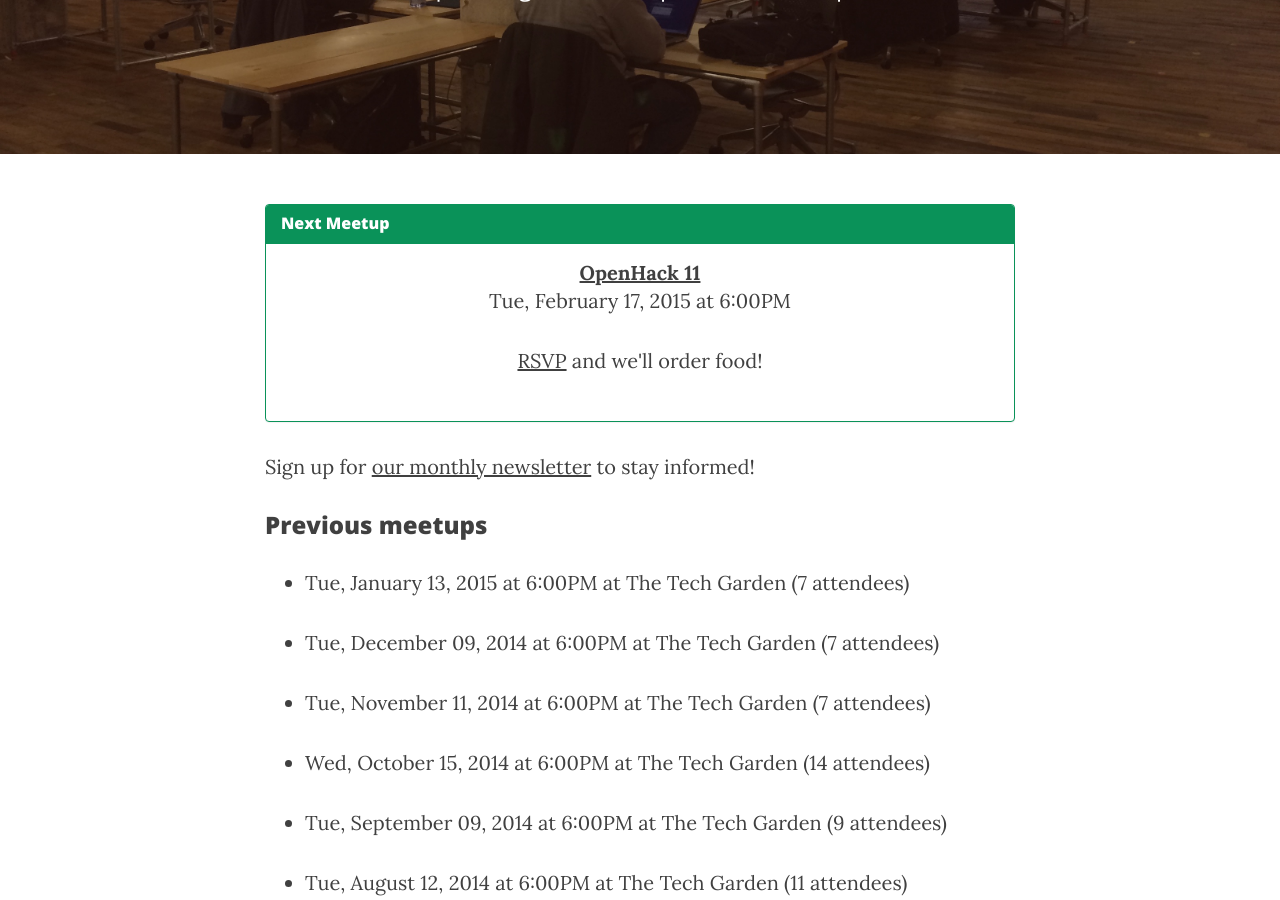
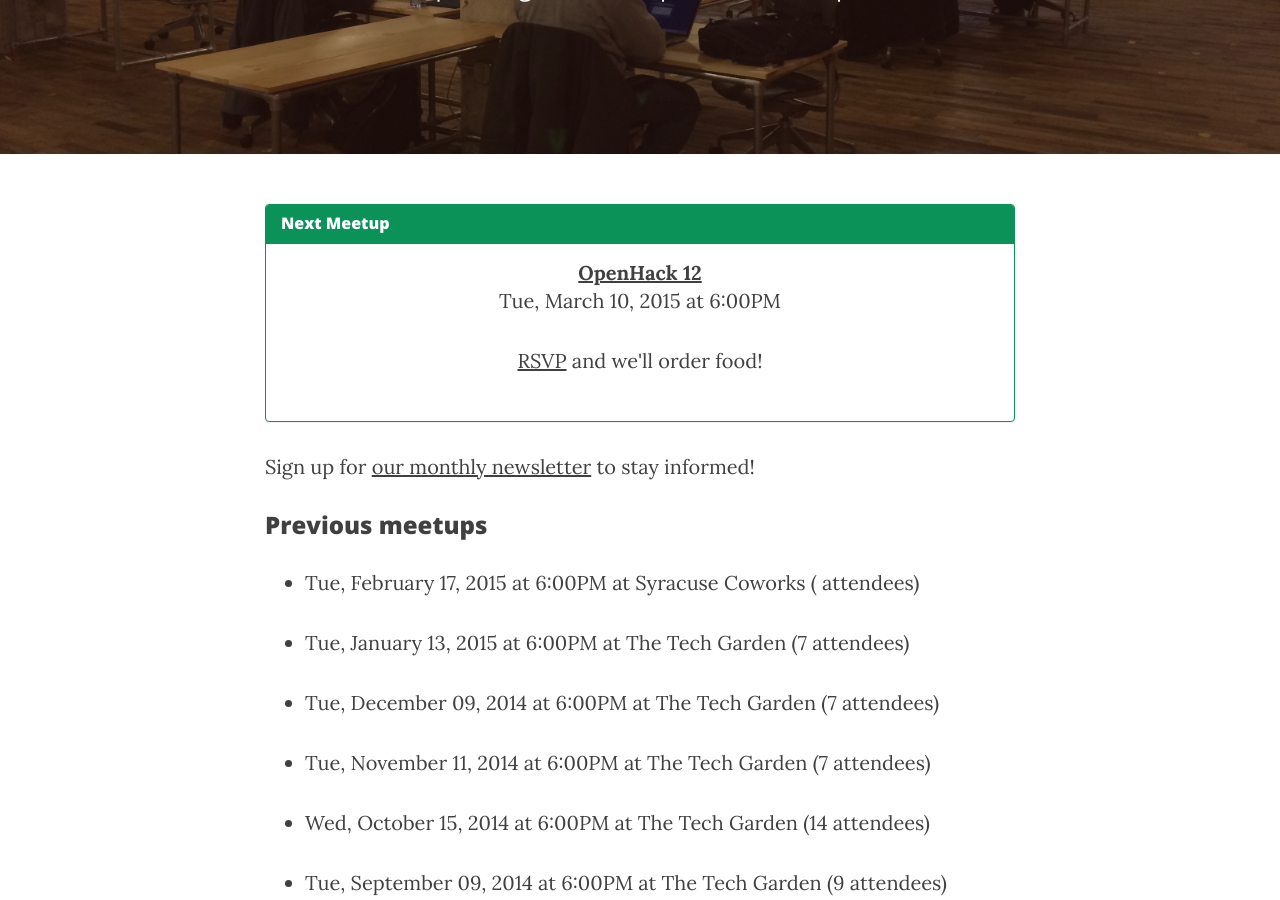
Before and after one commit to syracuseio/openhacksyr.github.io, a Jekyll site: the page built from events.md, in a window 1280 px wide and 900 px high, scrolled down 302 px. Built offline with Jekyll 4.4.1, drawn with Linux system fonts in a browser that asks for light colours; nearby versions of some CDN libraries.

Commit message:
Add March Meetup

```diff
--- a/_data/events.yaml
+++ b/_data/events.yaml
@@ -1,4 +1,8 @@
 ---
+- name: OpenHack 12
+  date: 10-03-2015 at 6pm
+  location: coworks
+  rsvp_link: http://nextplex.com/syracuse-ny/calendar/events/25193-openhack-12
 - name: OpenHack 11
   date: 17-02-2015 at 6pm
   location: coworks
```
